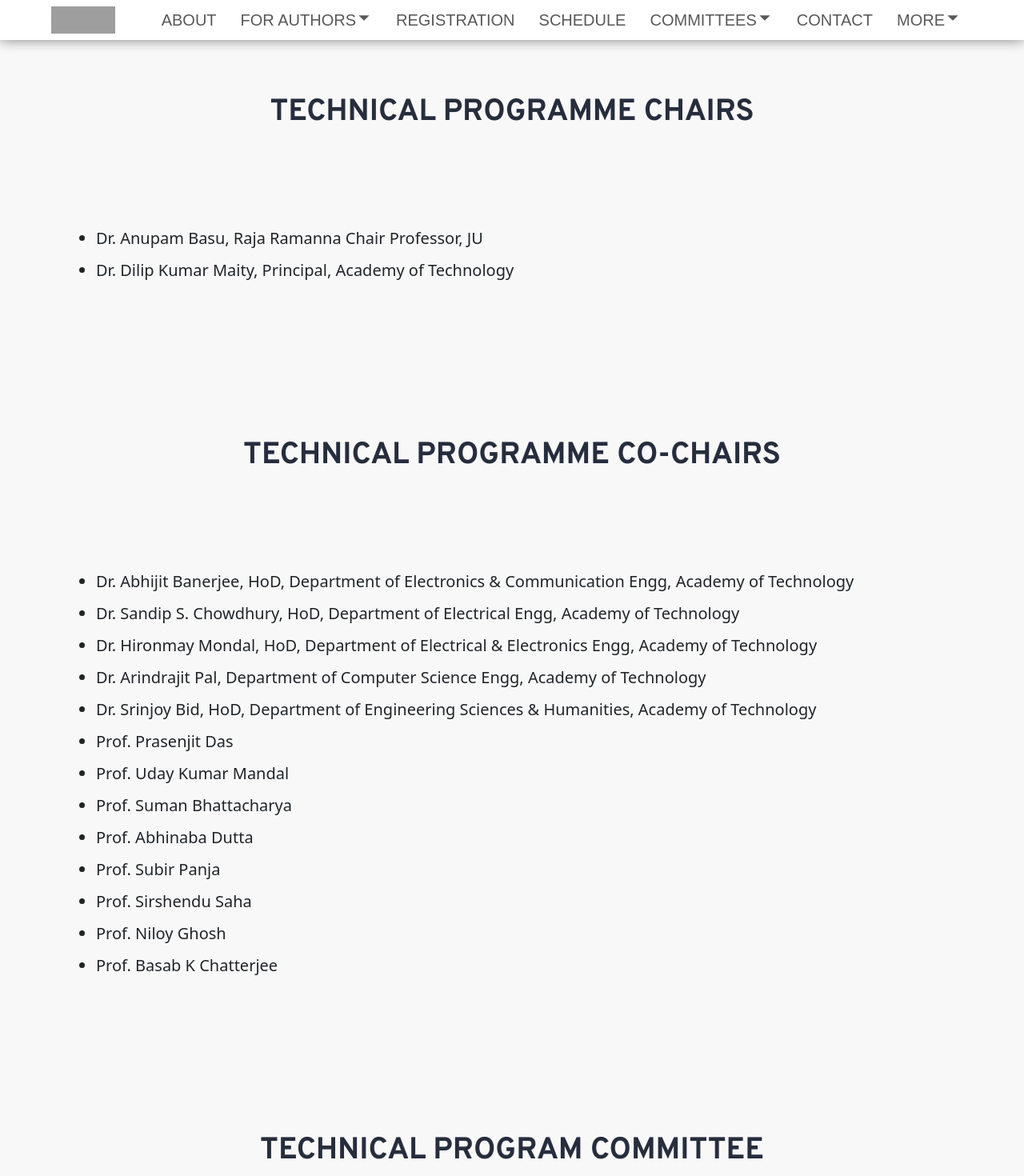
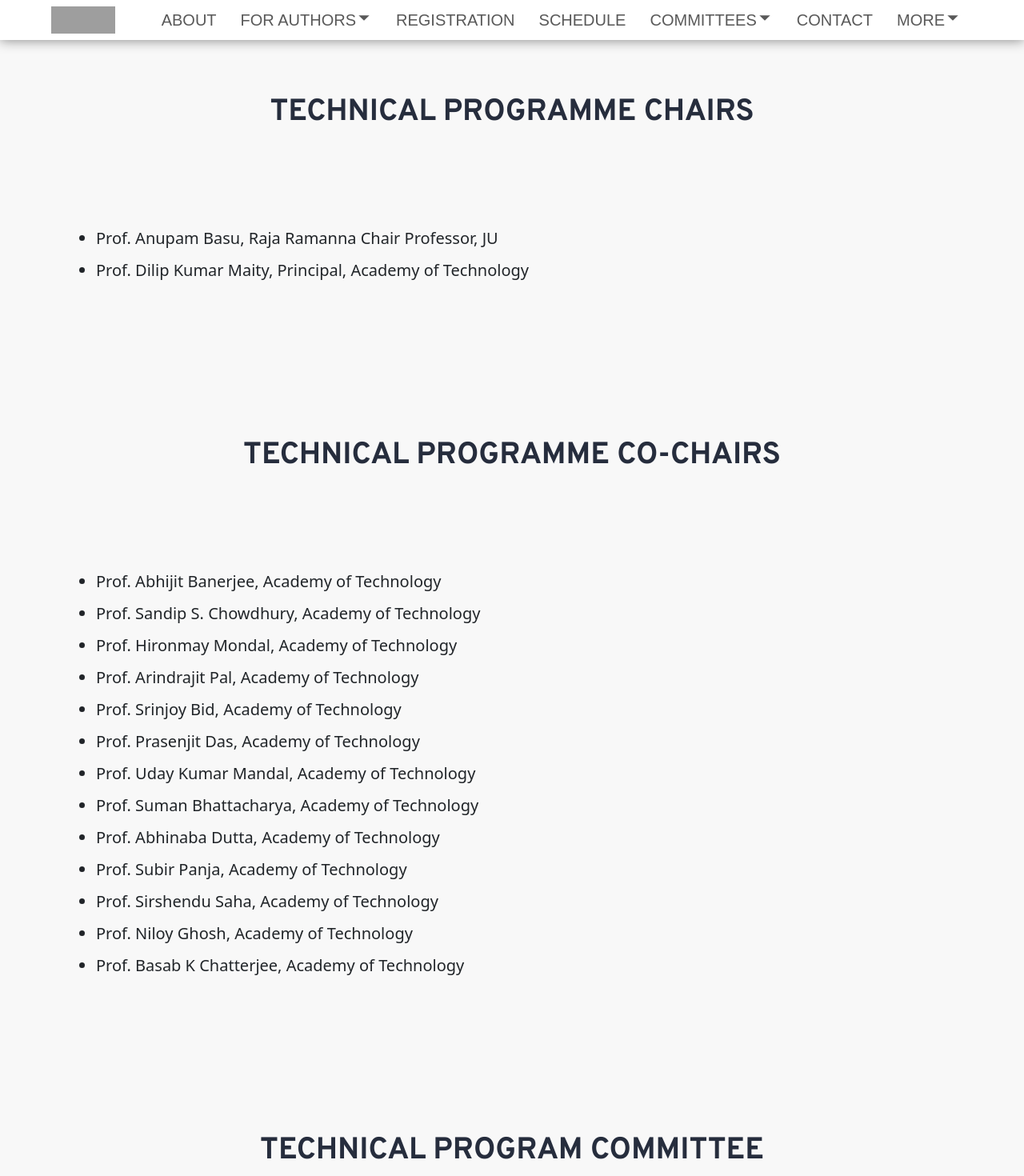
Before and after one commit to rony0000013/C3IT, a React (Create React App) app: page /Committee/Technical in a window 1280 px wide. Shown: the top 1470 px of the page at 80% size. Built offline with nearby package versions, Linux system fonts and the light colour scheme; grey boxes are pictures that could not be loaded.

Commit message:
Changes in technicla committe

```diff
--- a/src/component/Committee/Technical/Data.js
+++ b/src/component/Committee/Technical/Data.js
@@ -1,51 +1,51 @@
 export const Data={
     "chaire":[
         {
-            "details": "Dr. Anupam Basu, Raja Ramanna Chair Professor, JU "
+            "details": "Prof. Anupam Basu, Raja Ramanna Chair Professor, JU "
         },
         {
-            "details": "Dr. Dilip Kumar Maity, Principal, Academy of Technology"
+            "details": "Prof. Dilip Kumar Maity, Principal, Academy of Technology"
         },
     ],
     "cochaire":[
         {
-            "details": "Dr. Abhijit Banerjee, HoD, Department of Electronics & Communication Engg, Academy of Technology"
+            "details": "Prof. Abhijit Banerjee, Academy of Technology"
         },
         {
-            "details": "Dr. Sandip S. Chowdhury, HoD, Department of Electrical Engg, Academy of Technology"
+            "details": "Prof. Sandip S. Chowdhury, Academy of Technology"
         },
         {
-            "details": "Dr. Hironmay Mondal, HoD, Department of Electrical & Electronics Engg, Academy of Technology"
+            "details": "Prof. Hironmay Mondal, Academy of Technology"
         },
         {
-            "details": "Dr. Arindrajit Pal, Department of Computer Science Engg, Academy of Technology"
+            "details": "Prof. Arindrajit Pal, Academy of Technology"
         },
         {
-            "details": "Dr. Srinjoy Bid, HoD, Department of Engineering Sciences & Humanities, Academy of Technology"
+            "details": "Prof. Srinjoy Bid, Academy of Technology"
         },
         {
-          "details": "Prof. Prasenjit Das"
+          "details": "Prof. Prasenjit Das, Academy of Technology"
         },
         {
-          "details": "Prof. Uday Kumar Mandal"
+          "details": "Prof. Uday Kumar Mandal, Academy of Technology"
         },
         {
-          "details": "Prof. Suman Bhattacharya"
+          "details": "Prof. Suman Bhattacharya, Academy of Technology"
         },
         {
-          "details": "Prof. Abhinaba Dutta"
+          "details": "Prof. Abhinaba Dutta, Academy of Technology"
         },
         {
-          "details": "Prof. Subir Panja"
+          "details": "Prof. Subir Panja, Academy of Technology"
         },
         {
-          "details": "Prof. Sirshendu Saha"
+          "details": "Prof. Sirshendu Saha, Academy of Technology"
         },
         {
-          "details": "Prof. Niloy Ghosh"
+          "details": "Prof. Niloy Ghosh, Academy of Technology"
         },
         {
-          "details": "Prof. Basab K Chatterjee"
+          "details": "Prof. Basab K Chatterjee, Academy of Technology"
         },
 
     ],
@@ -111,7 +111,7 @@ export const Data={
             "details": "Prof. Koushik Mondal, Calcutta University"
           },
           {
-            "details": "Prof. Surojit K. Roy, Calcutta University"
+            "details": "Prof. Surojit K. Roy, IIEST Kolkata"
           },
           {
             "details": "Prof. Bandana Majumder, IIT Kharagpur"
```
